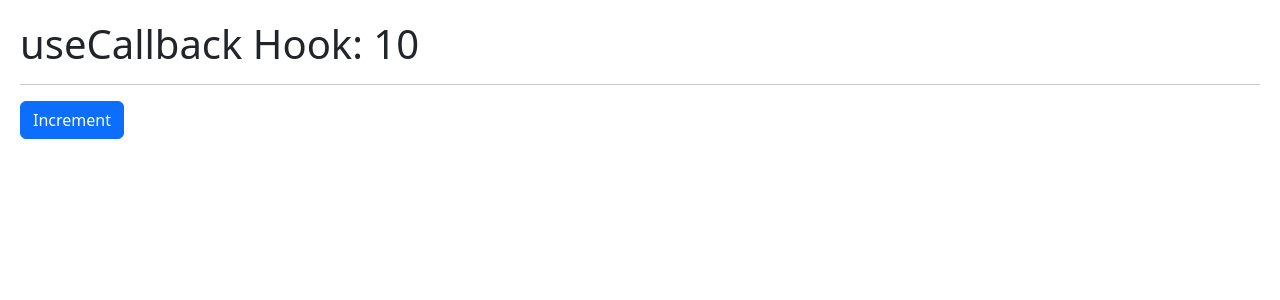
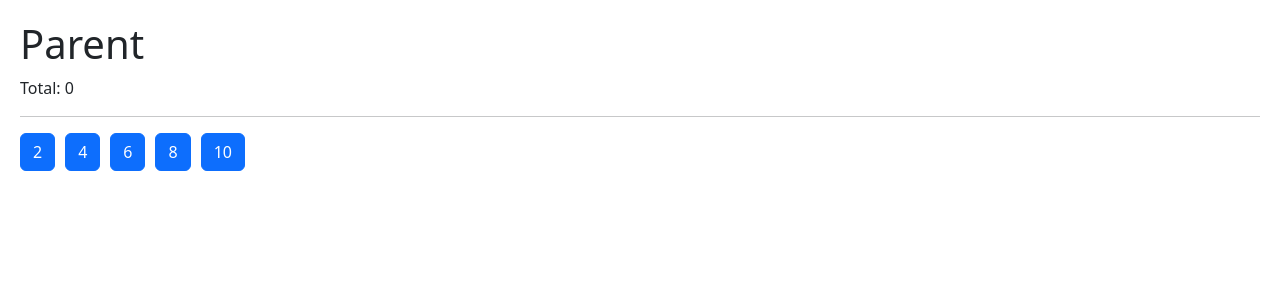
Before and after one commit to Fernando-LRz/react-hooks, a React (Vite) app: page / in a window 1280 px wide. Shown: the top 300 px of the page. Built offline with nearby package versions, Linux system fonts and the light colour scheme.

Commit message:
useCallback homework

```diff
--- /dev/null
+++ b/src/07-homework/Child.jsx
@@ -0,0 +1,15 @@
+import React from 'react';
+
+export const Child = React.memo(({ number, increment }) => {
+
+    console.log('Me volví a dibujar');
+
+    return (
+        <button
+            className='btn btn-primary mr-3'
+            onClick={() => increment(number)}
+        >
+            { number }
+        </button>
+    );
+});
--- /dev/null
+++ b/src/07-homework/Parent.jsx
@@ -0,0 +1,34 @@
+import { useCallback, useState } from 'react';
+import { Child } from './Child';
+
+const Parent = () => {
+
+    const numbers = [2, 4, 6, 8, 10];
+    const [ value, setValue ] = useState(0);
+
+    const increment = useCallback((number) => {
+        setValue((oldValue) => oldValue + number);
+    }, []);
+
+    // const increment = (number) => {
+    //     setValue(value + number);
+    // };
+
+    return (
+        <div>
+            <h1>Parent</h1>
+            <p>Total: { value }</p>
+
+            <hr />
+
+            {
+                numbers.map((number) => (
+                    <Child increment={ increment } number={ number } key={ number }/>
+                ))
+            }
+
+        </div>
+    );
+};
+
+export default Parent;
--- a/src/main.jsx
+++ b/src/main.jsx
@@ -11,12 +11,13 @@ import ReactDOM from 'react-dom/client';
 // import Layout from './05-useLayoutEffect/Layout';
 // import Memorize from './06-memos/Memorize';
 // import MemoHook from './06-memos/MemoHook';
-import CallbackHook from './06-memos/CallbackHook';
+// import CallbackHook from './06-memos/CallbackHook';
+import Parent from './07-homework/Parent';
 
 import './index.css';
 
 ReactDOM.createRoot(document.getElementById('root')).render(
   // <React.StrictMode>
-    <CallbackHook />
+    <Parent />
   // </React.StrictMode>
 );
```
